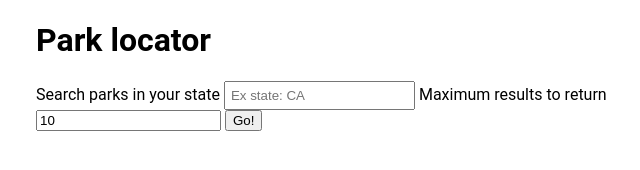
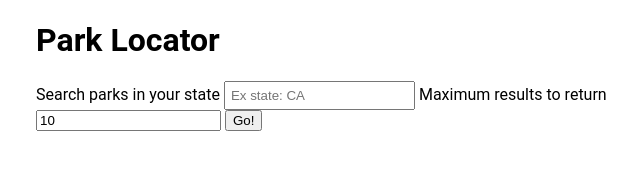
Before and after one commit to RampageFTW/Parklocator, a plain HTML site: page index.html in a window 1280 px wide. Shown: the full height of the page, 304-944 px from the left. Drawn offline with nearby package versions, Linux system fonts and the light colour scheme.

Commit message:
updated h1 and title

```diff
--- a/index.html
+++ b/index.html
@@ -4,13 +4,13 @@
     <meta charset="UTF-8">
     <meta name="viewport" content="width=device-width, initial-scale=1.0">
     <meta http-equiv="X-UA-Compatible" content="ie=edge">
-    <title>Park locator</title>
+    <title>Park Locator</title>
     <link rel="stylesheet" href="index.css">
     <script src="https://code.jquery.com/jquery-3.3.1.js" integrity="sha256-2Kok7MbOyxpgUVvAk/HJ2jigOSYS2auK4Pfzbm7uH60=" crossorigin="anonymous"></script>
 </head>
 <body>
     <div class="container">
-        <h1>Park locator</h1>
+        <h1>Park Locator</h1>
 
         <form id="js-form">
             <label for="search-park">Search parks in your state</label>
```
